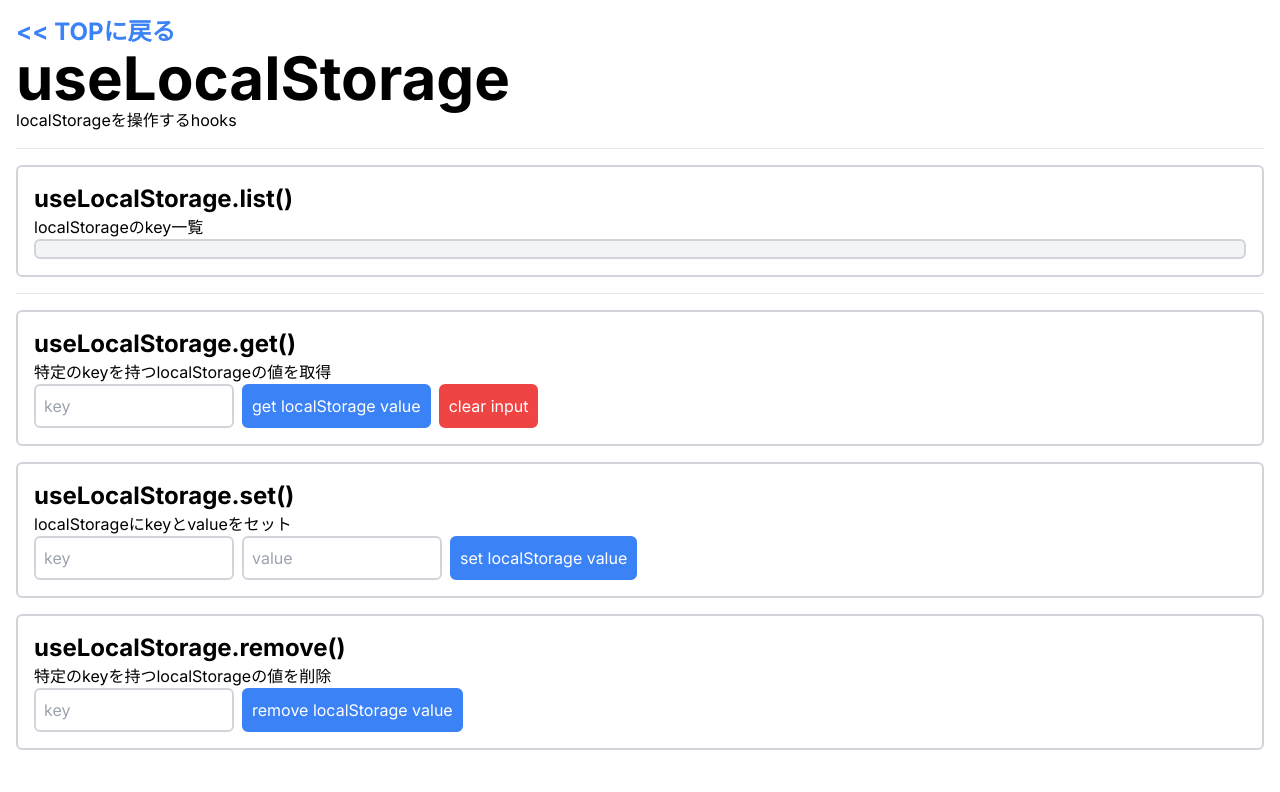
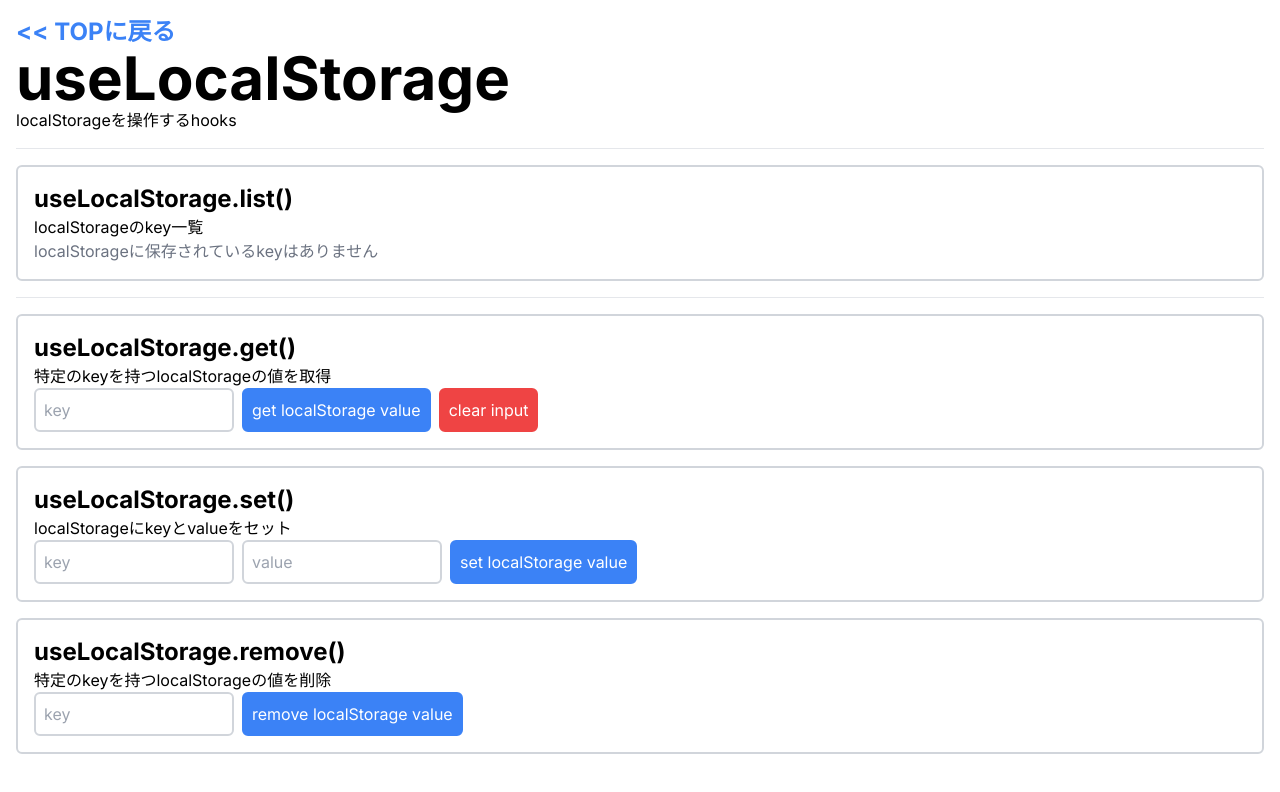
Before and after one commit to mizukenvivid/lets-custom-hooks, a Next.js app: page /useLocalStorage in a window 1280 px wide. Shown: the top 792 px of the page. Built offline with nearby package versions, Linux system fonts and the light colour scheme.

Commit message:
feat: useLocalStorage.list() の表示を改善

```diff
--- a/src/components/useLocalStorage/List.tsx
+++ b/src/components/useLocalStorage/List.tsx
@@ -10,6 +10,9 @@ export const List = ({ list, className }: Props) => {
     <div className={`rounded-md border-2 border-gray-300 p-4 ${className ?? ""}`}>
       <h2 className="text-left text-2xl font-bold">useLocalStorage.list()</h2>
       <p>localStorageのkey一覧</p>
+      {list.length === 0 ? (
+        <p className="text-gray-500">localStorageに保存されているkeyはありません</p>
+      ) : (
         <ul className="min-w-[200px] rounded-md border-2 border-gray-300 bg-gray-100 p-2">
           {list().map((key, index) => (
             <li className="list-inside list-disc" key={index}>
@@ -17,6 +20,7 @@ export const List = ({ list, className }: Props) => {
             </li>
           ))}
         </ul>
+      )}
     </div>
   );
 };
```
Lines whose indentation alone changed are shown as unchanged.
